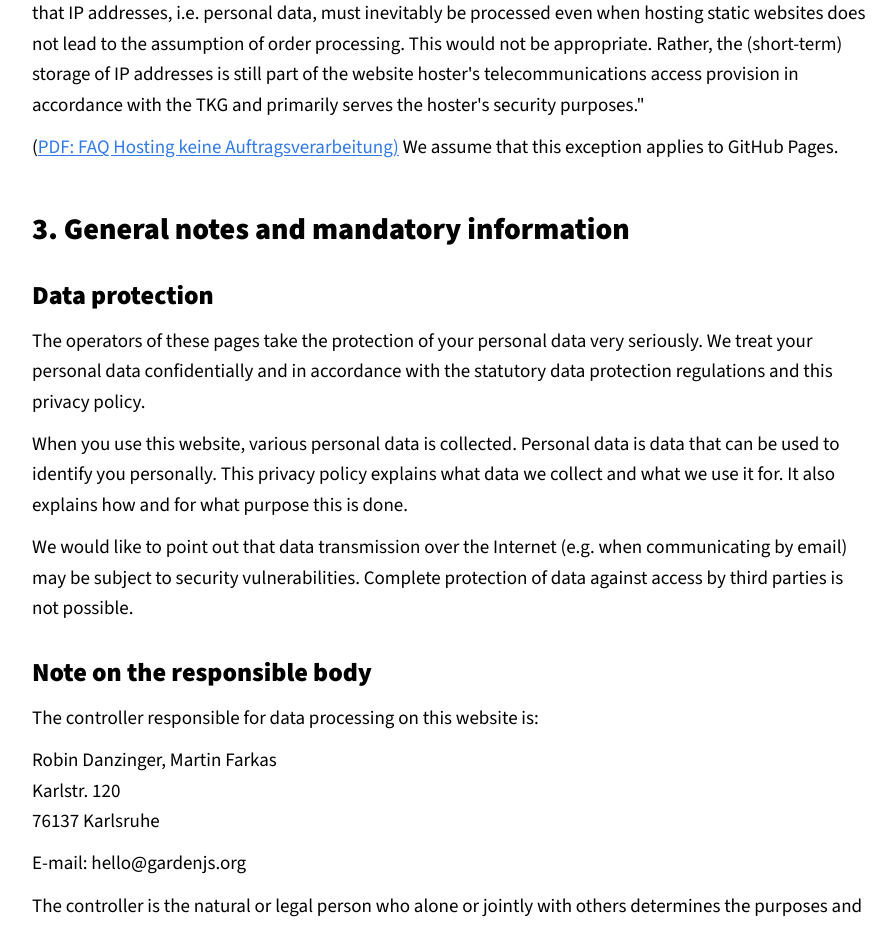
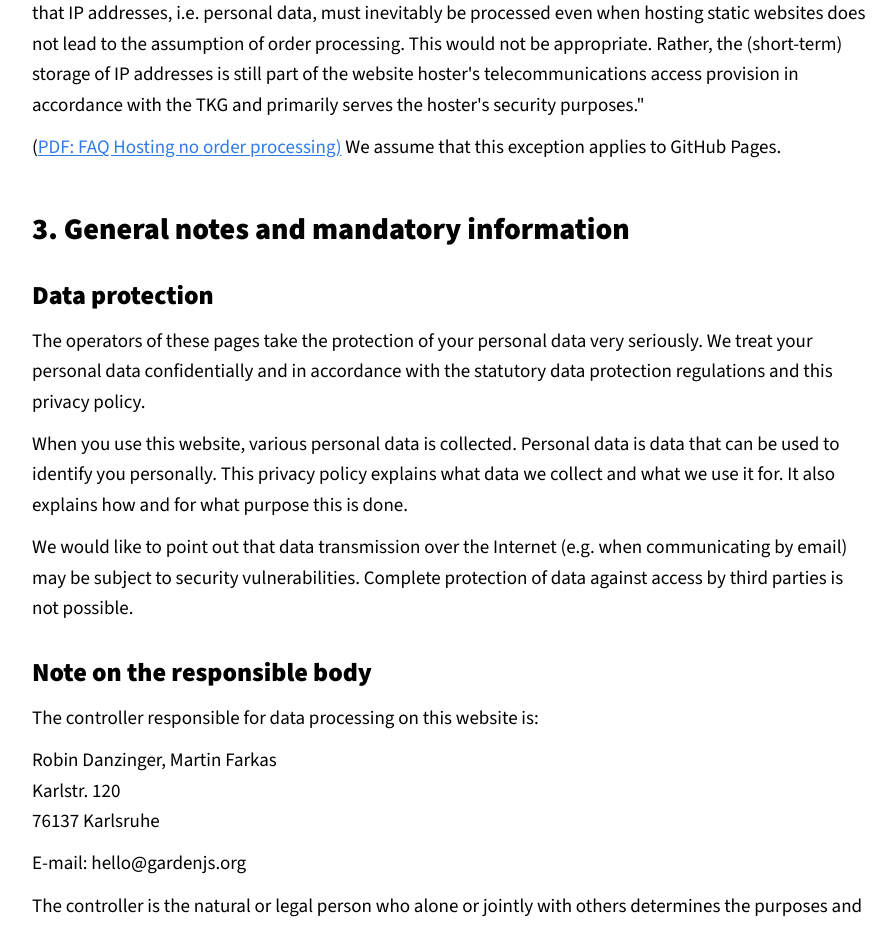
Before and after one commit to gardenjs/docs, a SvelteKit app: page /privacypolicy in a window 1280 px wide. Shown: the part 2460-3386 px from the top of the page, without its empty margins (188-1084 px from the left). Built offline with nearby package versions, Linux system fonts and the light colour scheme.

Commit message:
fix missing tranlation

```diff
--- a/src/routes/(subpages)/privacypolicy/+page.svelte
+++ b/src/routes/(subpages)/privacypolicy/+page.svelte
@@ -36,7 +36,7 @@
     <p>GitHub has implemented compliance measures for international data transfers. These apply to all global activities where GitHub processes personal data of natural persons in the EU. These measures are based on the EU Standard Contractual Clauses (SCCs). Further information can be found at: <a href="https://docs.github.com/en/site-policy/privacy-policies" target="_blank">https://docs.github.com/en/site-policy/privacy-policies</a></p>
     <h4>Order processing/legal information</h4>
     <p>In principle, an order processing contract must be concluded with the hoster. The Bavarian State Office for Data Protection Supervision has made an exception for the hosting of purely static websites. In the event that the website is used for self-presentation, e.g. by associations or small companies, no personal data flows to the operator and no tracking takes place, there is no order processing. It goes on to say: "The fact that IP addresses, i.e. personal data, must inevitably be processed even when hosting static websites does not lead to the assumption of order processing. This would not be appropriate. Rather, the (short-term) storage of IP addresses is still part of the website hoster's telecommunications access provision in accordance with the TKG and primarily serves the hoster's security purposes."</p>
-    <p>(<a href="https://www.lda.bayern.de/media/veroeffentlichungen/FAQ_Hosting_keine_Auftragsverarbeitung.pdf" target="_blank"> PDF: FAQ Hosting keine Auftragsverarbeitung)</a> We assume that this exception applies to GitHub Pages.</p>
+    <p>(<a href="https://www.lda.bayern.de/media/veroeffentlichungen/FAQ_Hosting_keine_Auftragsverarbeitung.pdf" target="_blank"> PDF: FAQ Hosting no order processing)</a> We assume that this exception applies to GitHub Pages.</p>
     <h2>3. General notes and mandatory information</h2>
     <h3>Data protection</h3>
     <p>The operators of these pages take the protection of your personal data very seriously. We treat your personal data confidentially and in accordance with the statutory data protection regulations and this privacy policy.</p>
```
